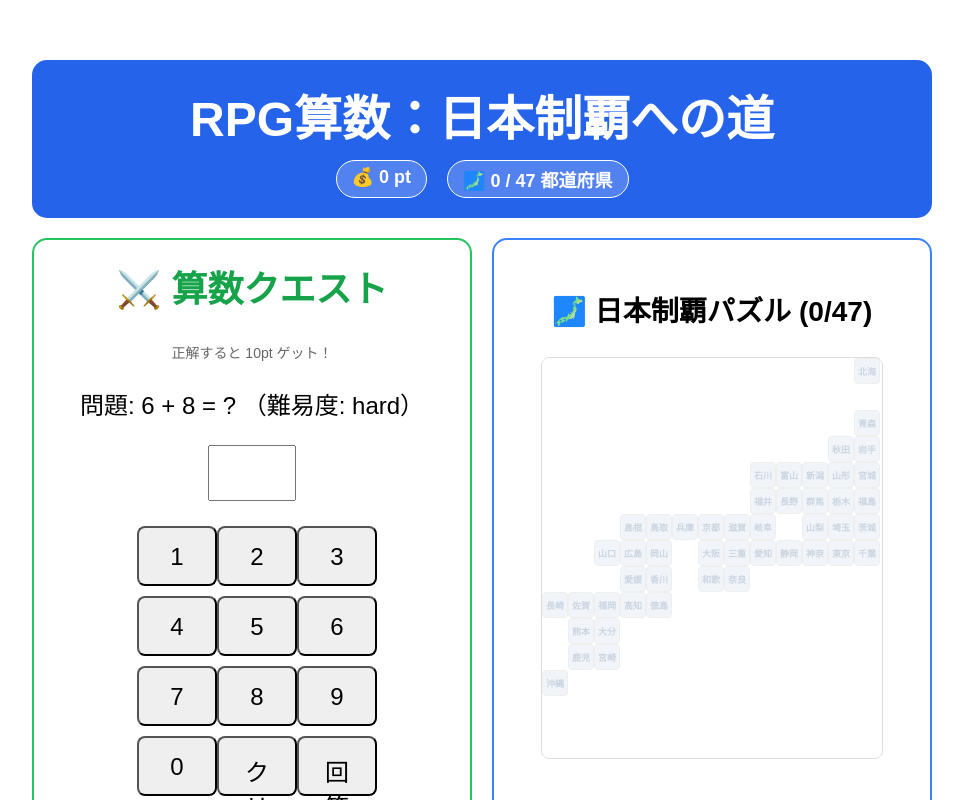
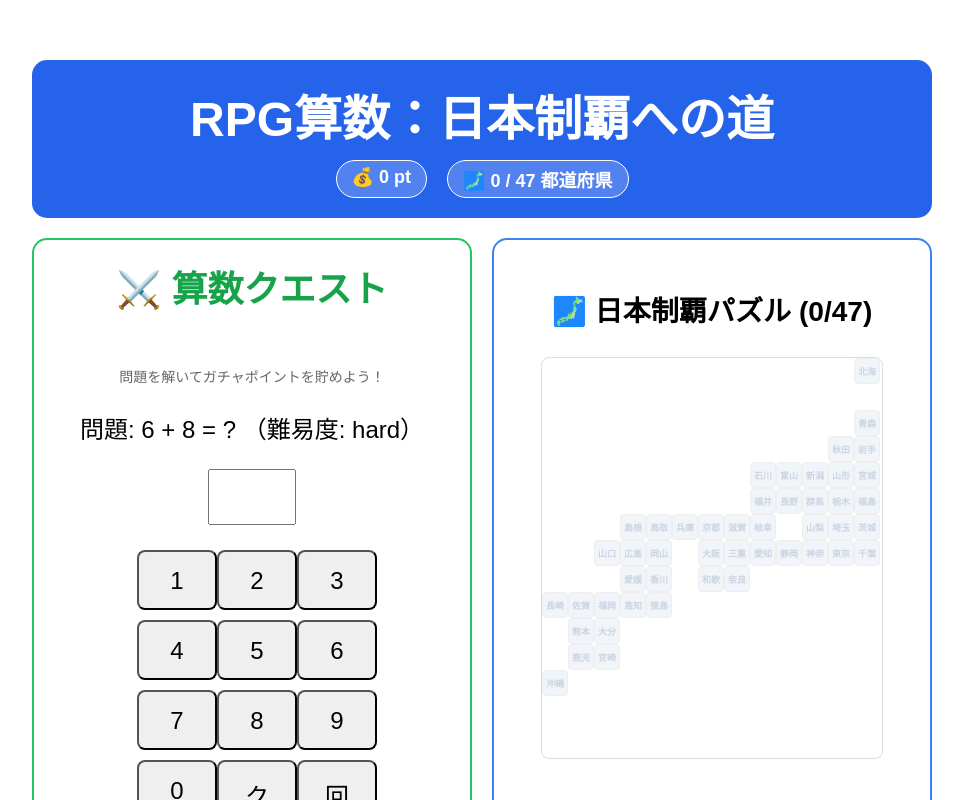
Before and after one commit to kotani6053/manaho0610, a React (Vite) app: page / in a window 1280 px wide. Shown: the top 800 px of the page, without its empty margins (158-1121 px from the left). Built offline with nearby package versions, Linux system fonts and the light colour scheme; the HTML template or start-up script is replaced by a standard one.

Commit message:
Update Game.jsx

```diff
--- a/src/components/Game.jsx
+++ b/src/components/Game.jsx
@@ -1,15 +1,24 @@
 import React from 'react';
 import Question from './Question';
 
+// App.jsxから onWin を受け取ります
 function Game({ onWin }) {
-  // 正解した時に10ポイント加算するように設定
-  const handleCorrect = () => {
-    onWin(10);
+
+  // 正解したときにポイントを加算する関数
+  const handleCorrect = (pts) => {
+    // もしptsが渡されていなければ10ptにする
+    const pointsToAdd = typeof pts === 'number' ? pts : 10;
+    if (onWin) {
+      onWin(pointsToAdd);
+    }
   };
 
   return (
-    <div>
-      <p style={{ fontSize: '14px', color: '#666' }}>正解すると 10pt ゲット！</p>
+    <div style={{ padding: '10px' }}>
+      <p style={{ fontSize: '14px', color: '#666', marginBottom: '10px' }}>
+        問題を解いてガチャポイントを貯めよう！
+      </p>
+      {/* Questionコンポーネントに正解時の処理を渡す */}
       <Question onCorrect={handleCorrect} />
     </div>
   );
```
